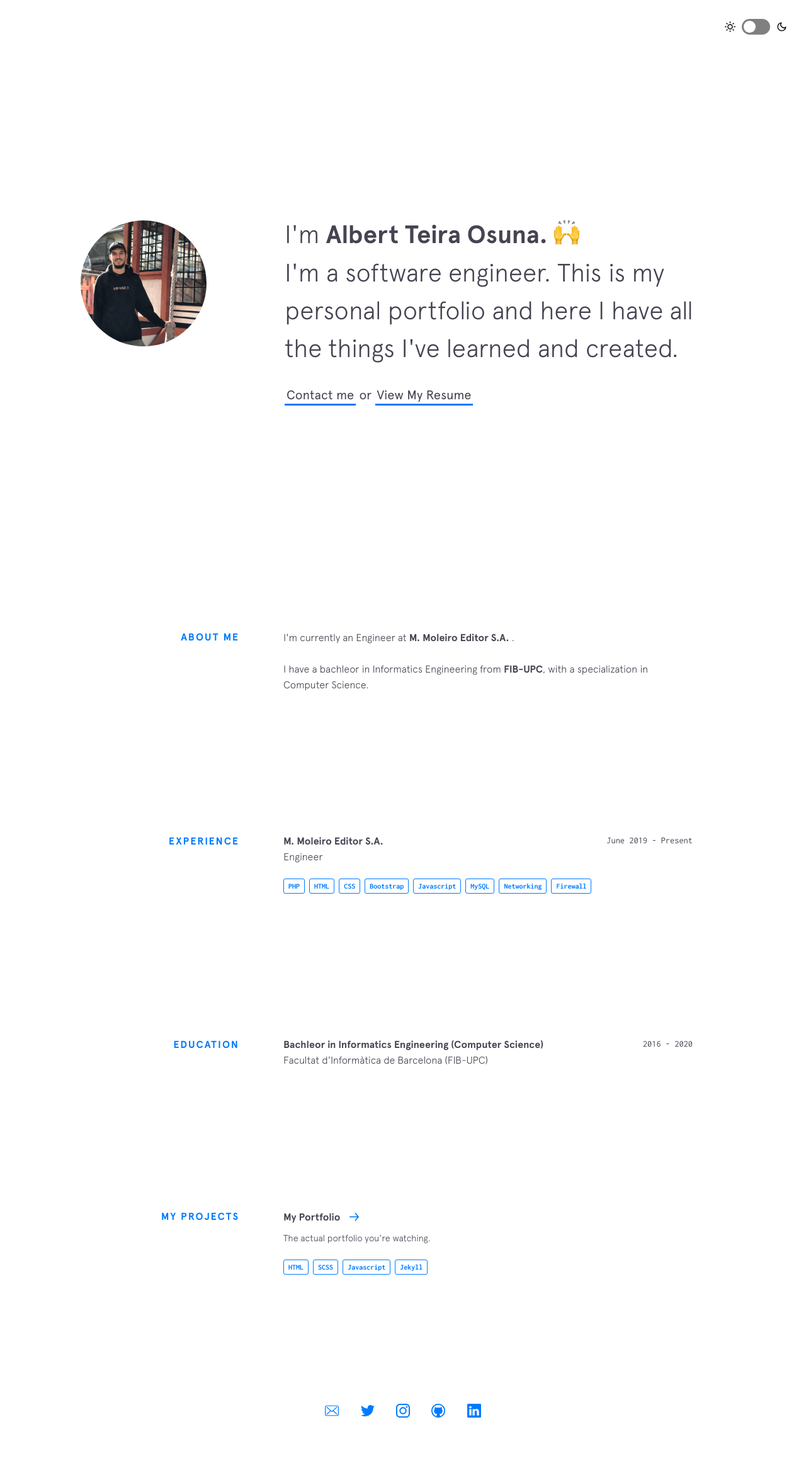
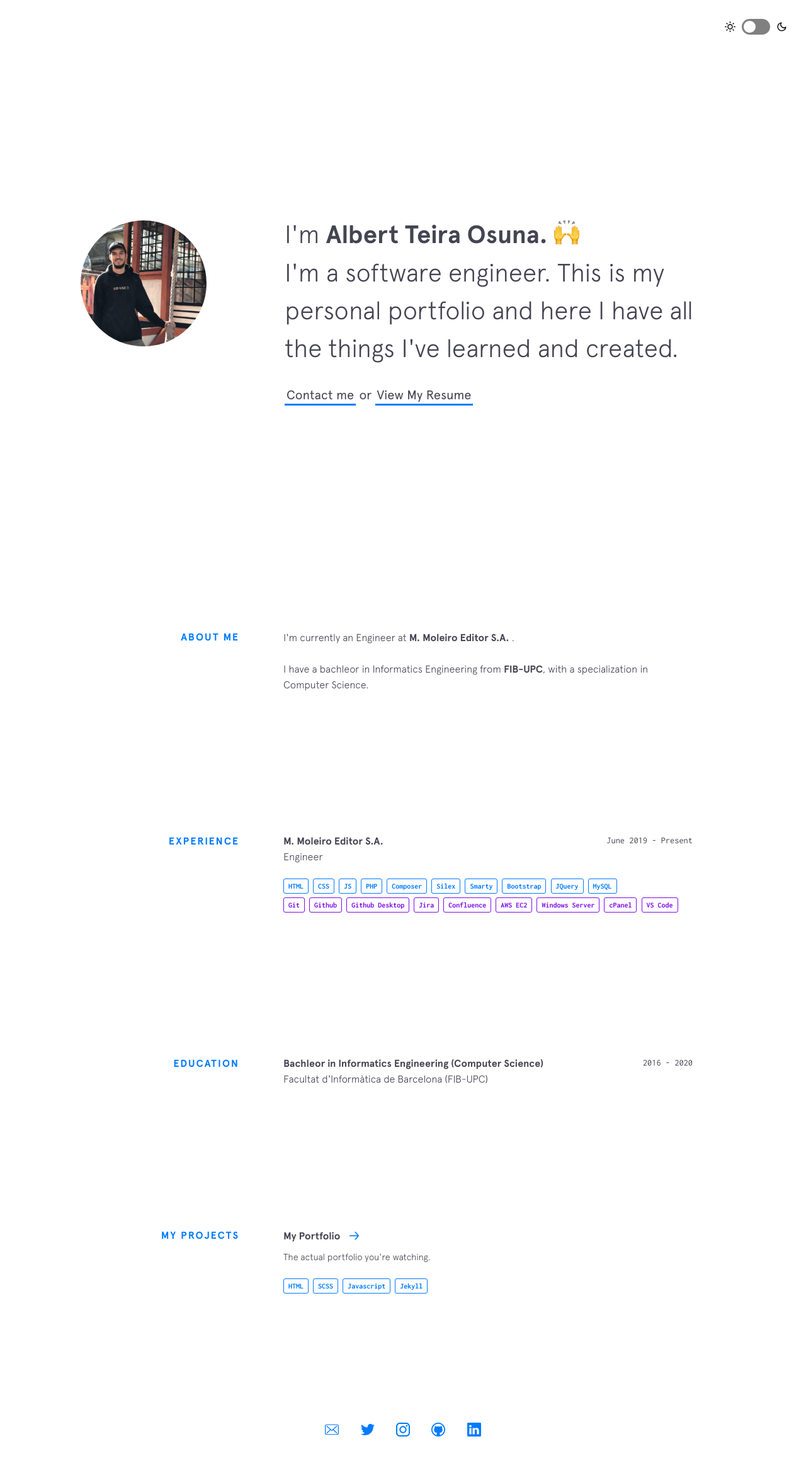
Before and after one commit to alteos98/alteos98.github.io, a Jekyll site: the page built from index.html, in a window 1280 px wide. Shown: the whole page at 63% size. Built offline with Jekyll 4.4.1, drawn with Linux system fonts in a browser that asks for light colours; nearby versions of some CDN libraries; before the commit the page ends 2301 px from its top, so only the background shows below that.

Commit message:
Added Tools to the Experience section

```diff
--- a/_data/experience.yml
+++ b/_data/experience.yml
@@ -2,12 +2,24 @@
   url: https://www.moleiro.com/
   time: June 2019 - Present
   position: Engineer
-  used:
-    - thing: PHP
+  technology:
     - thing: HTML
     - thing: CSS
+    - thing: JS
+    - thing: PHP
+    - thing: Composer
+    - thing: Silex
+    - thing: Smarty
     - thing: Bootstrap
-    - thing: Javascript
+    - thing: JQuery
     - thing: MySQL
-    - thing: Networking
-    - thing: Firewall
+  tool:
+    - thing: Git
+    - thing: Github
+    - thing: Github Desktop
+    - thing: Jira
+    - thing: Confluence
+    - thing: AWS EC2
+    - thing: Windows Server
+    - thing: cPanel
+    - thing: VS Code
--- a/_includes/experience.html
+++ b/_includes/experience.html
@@ -10,9 +10,14 @@
         <div class="job__time">{{job.time}}</div>
       </div>
       <div class="job__position">{{job.position}}</div>
-      <div class="job__used">
-        {% for item in job.used %}
-        <span class="job__used__item">{{item.thing}}</span>
+      <div class="job__technology">
+        {% for item in job.technology %}
+        <span class="job__technology__item">{{item.thing}}</span>
+        {% endfor %}
+      </div>
+      <div class="job__tool">
+        {% for item in job.tool %}
+        <span class="job__tool__item">{{item.thing}}</span>
         {% endfor %}
       </div>
     </div>
--- a/_sass/_experience.scss
+++ b/_sass/_experience.scss
@@ -13,7 +13,7 @@
     }
     &__time {
       font-size: 0.9rem;
-      font-family: 'Inconsolata', monospace;
+      font-family: "Inconsolata", monospace;
       @include mobile {
         font-size: 0.8rem;
       }
@@ -21,22 +21,33 @@
     &__position {
       margin-bottom: 20px;
     }
-    &__used {
+    &__technology,
+    &__tool {
       &__item {
         display: inline-block;
         margin: 3px 3px 3px 0;
-        font-family: 'Inconsolata', monospace;
+        font-family: "Inconsolata", monospace;
         font-size: 0.75rem;
         font-weight: 700;
         padding: 2px 7px;
         border-radius: 3px;
-        color: $blue;
-        border: 1px solid $blue;
         background: transparent;
         &:first-of-type {
           margin-left: 0;
         }
       }
     }
+    &__technology {
+      &__item {
+        color: $blue;
+        border: 1px solid $blue;
+      }
+    }
+    &__tool {
+      &__item {
+        color: $purple;
+        border: 1px solid $purple;
+      }
+    }
   }
 }
```
